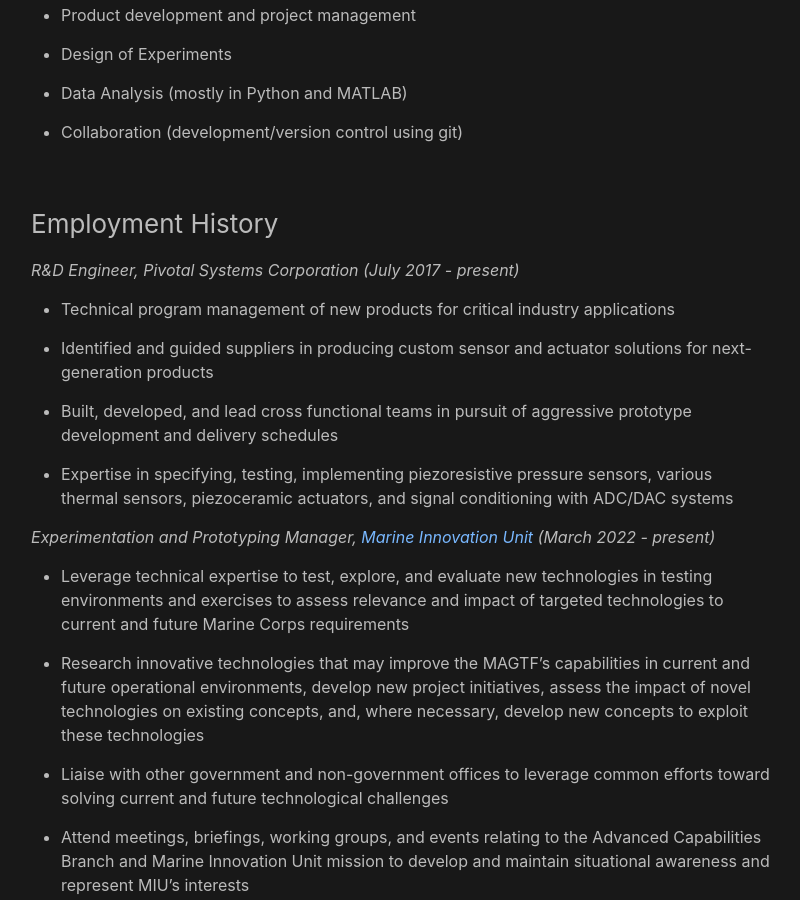
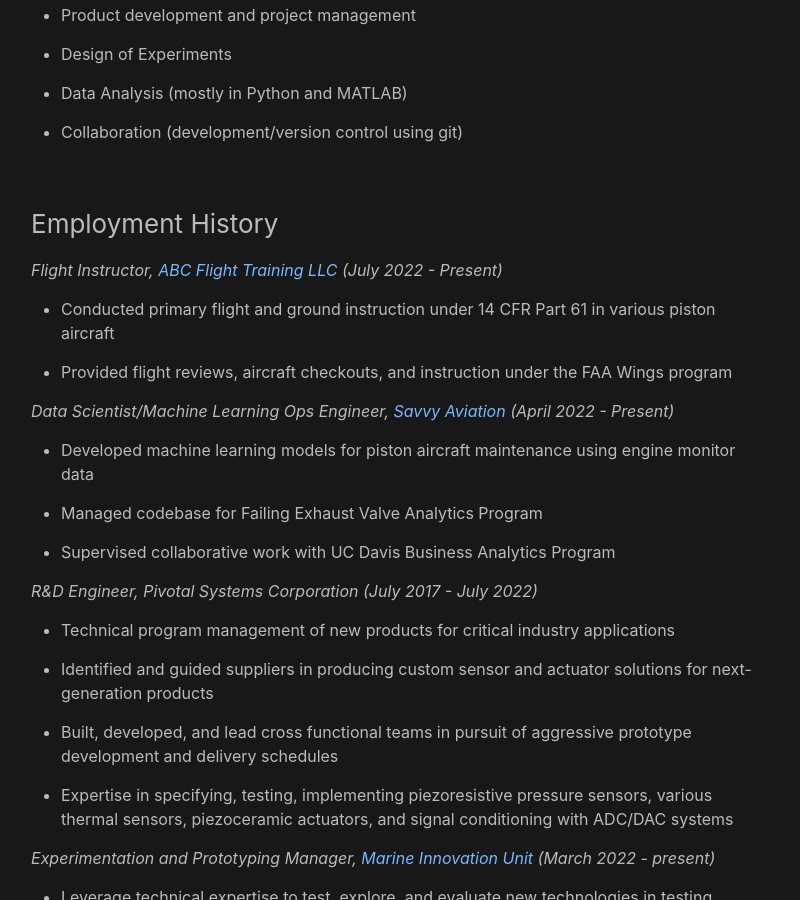
Before and after one commit to gol3tron/gol3tron.github.io, a Jekyll site: the page built from cv.md, in a window 1280 px wide and 900 px high, scrolled down 437 px. Shown: the whole window, without its empty margins (239-1039 px from the left). Built offline with Jekyll 4.4.1, drawn with Linux system fonts in a browser that asks for light colours; some of the changed text lies outside the part shown.

Commit message:
updating work experience and about me pages

```diff
--- a/cv.md
+++ b/cv.md
@@ -22,7 +22,21 @@
 
 ### Employment History
 
-*R&D Engineer, Pivotal Systems Corporation (July 2017 - present)*
+*Flight Instructor, [ABC Flight Training LLC](https://www.abcflight.school) (July 2022 - Present)*
+
+* Conducted primary flight and ground instruction under 14 CFR Part 61 in various piston aircraft
+
+* Provided flight reviews, aircraft checkouts, and instruction under the FAA Wings program
+
+*Data Scientist/Machine Learning Ops Engineer, [Savvy Aviation](https://www.savvyaviation.com) (April 2022 - Present)*
+
+* Developed machine learning models for piston aircraft maintenance using engine monitor data
+
+* Managed codebase for Failing Exhaust Valve Analytics Program
+
+* Supervised collaborative work with UC Davis Business Analytics Program
+
+*R&D Engineer, Pivotal Systems Corporation (July 2017 - July 2022)*
 
 * Technical program management of new products for critical industry applications
 
@@ -84,7 +98,7 @@
 
 ### Other skills and interests
 
-Commercial Pilot Single Engine Land w/ Instrument Rating ([experience report](web_logbook.pdf))
+Certified Flight Instructor, Airplane Single Engine Land, Instrument Airplane ([experience report](web_logbook.pdf))
 
 FAA First Class Medical
 
```
Also changed, not shown: about.md (+3 -5 lines), 1 other file.
